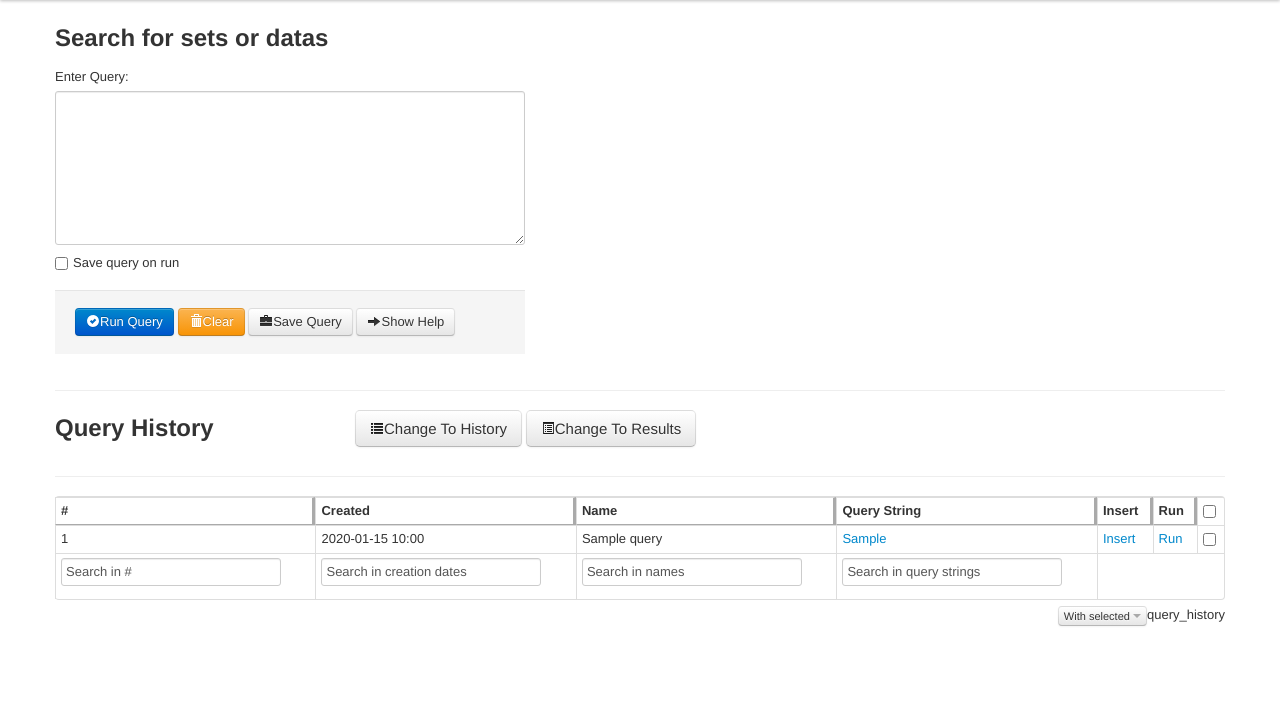
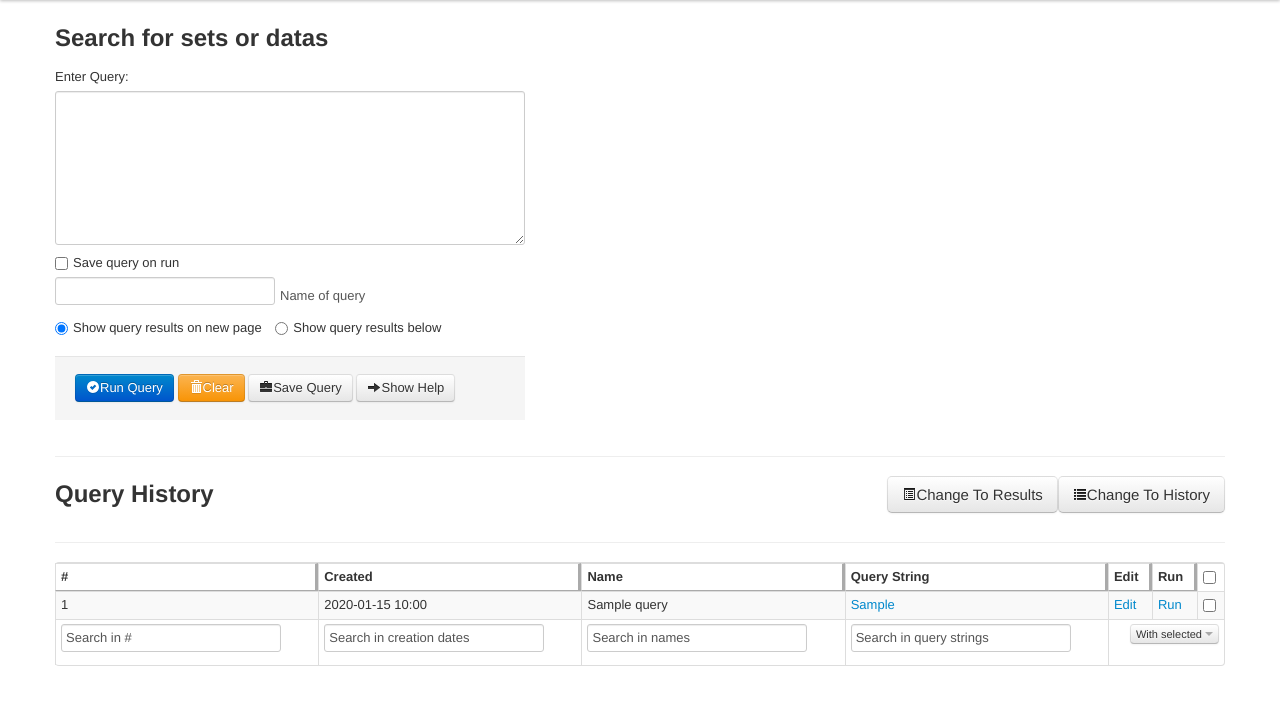
Before and after one commit to ProjektAugustiner/yamoda, a Flask app: page /search in a window 1280 px wide. Shown: the part 40-745 px from the top of the page. Run offline with Flask 2, Linux system fonts and the light colour scheme; a user stored in the database is signed in; tables that the repository leaves empty hold one stand-in row (values such as "Sample post"); parts of the project's set-up code (start-up, migrations or seed data) failed here and were passed over; some libraries are stand-ins or nearby versions.

Commit message:
Showing results below in search page works

```diff
--- a/yamoda/server/static/js/queryhistory.js
+++ b/yamoda/server/static/js/queryhistory.js
@@ -11,7 +11,7 @@
     logg.debug("activating dataTable for queryhistory_table");
     oTable = $("#queryhistory_table").dataTable({
       bStateSave: true,
-      sDom: "zflrtpi",
+      sDom: "zrltpi",
       oLanguage: {
         sSearch: "Search all columns"
       }
@@ -55,15 +55,17 @@
   });
 
   that = yamoda.queryhistory = {
-    insert_query: function(row, target$) {
-      var newtext;
-      newtext = $("#query_" + row).text().replace(/,/g, "\n");
-      target$.val(newtext);
+    insert_query: function(row) {
+      var query_name, query_string;
+      query_string = $("#query_" + row).text().replace(/,/g, "\n");
+      query_name = $("#query_name_" + row).text();
+      $("#query_input").val(query_string);
+      $("#query_name_input").val(query_name);
     },
-    run_query: function(row, target$, form$) {
+    run_query: function(row) {
       logg.debug("called run_query");
-      that.insert_query(row, target$);
-      form$.trigger("submit");
+      that.insert_query(row);
+      $("#query_form").trigger("submit");
     },
     toggle_all_checkboxes: function(master_checkbox, slave_checkboxes$) {
       logg.debug("called toggle_all_checkboxes");
--- a/yamoda/server/static/js/search.js
+++ b/yamoda/server/static/js/search.js
@@ -1,30 +1,16 @@
 // Generated by CoffeeScript 1.3.3
 (function() {
-  var logg, query_history_html, query_results_html, query_results_shown, that;
+  var change_to_query_history, change_to_query_results, logg, query_history_html, query_results_html, query_results_shown, send_query_request;
 
   logg = yamoda.get_logger("yamoda.search");
-
-  $(document).ready(function() {
-    $("#query_history_btn").hide();
-  });
 
   query_results_shown = false;
 
   query_history_html = "";
 
-  query_results_html = "<b>here be dragons...</b>";
+  query_results_html = "<h3>No results yet.</h3>";
 
-  that = yamoda.search = {
-    thisorthat: function() {
-      return logg.info("this", this);
-    },
-    request_help_content: function(url) {
-      return $.get(url, function(helptext) {
-        logg.info("got helptext for", url);
-        return $("#help-content").html(helptext);
-      });
-    },
-    change_to_query_history: function() {
+  change_to_query_history = function() {
     logg.info("change_to_query_history");
     if (!query_results_shown) {
       return;
@@ -35,8 +21,9 @@
     $("#query_history_btn").hide();
     $("#bottom-headline").text("Query History");
     return query_results_shown = false;
-    },
-    change_to_query_results: function() {
+  };
+
+  change_to_query_results = function() {
     logg.info("change_to_query_results");
     if (query_results_shown || query_results_html === "") {
       return;
@@ -47,7 +34,54 @@
     $("#query_results_btn").hide();
     query_results_shown = true;
     return $("#bottom-headline").text("Query Results");
+  };
+
+  send_query_request = function() {
+    var old_headline;
+    logg.info("send query request");
+    old_headline = $("#bottom-headline").text();
+    $("#bottom-headline").text("Processing...");
+    return $.ajax({
+      type: 'POST',
+      url: yamoda.search.search_url,
+      data: {
+        query: $("#query_input").val(),
+        name: $("#query_name_input").val(),
+        save_query: $("#save_query_checkbox").attr("checked")
+      },
+      success: function(data) {
+        logg.info("received query request answer");
+        query_results_html = data;
+        $("#bottom-headline").text(old_headline);
+        return change_to_query_results();
       }
+    });
+  };
+
+  $(document).ready(function() {
+    $("#query_history_btn").hide();
+    $("#query_results_btn").hide();
+    $('#query_form').submit(function() {
+      var show_results;
+      show_results = $("input[name='show_results']:checked").val();
+      if (show_results === "newpage") {
+        return true;
+      } else {
+        send_query_request();
+        return false;
+      }
+    });
+  });
+
+  yamoda.search = {
+    request_help_content: function(url) {
+      return $.get(url, function(helptext) {
+        logg.info("got helptext for", url);
+        return $("#help-content").html(helptext);
+      });
+    },
+    change_to_query_history: change_to_query_history,
+    change_to_query_results: change_to_query_results
   };
 
   yamoda.logg.info("yamoda.search loaded");
--- a/yamoda/server/templates/queryhistory.html
+++ b/yamoda/server/templates/queryhistory.html
@@ -3,7 +3,7 @@
 {% macro queryhistory_table(query_history) %}
 <script src="{{ url_for('static', filename='bootstrap-popover.js') }}"></script>
 <script src="{{ url_for('static', filename='bootstrap-tooltip.js') }}"></script>
-<table id="queryhistory_table" class="table table-condensed table-bordered table-striped, table-hover">
+<table id="queryhistory_table" class="table table-condensed table-bordered table-striped table-hover">
   <thead>
     <style type="text/css">
       th.header { border-right:3px solid #aaaaaa; border-bottom:1px solid #aaaaaa; }
@@ -20,7 +20,7 @@
       <th class="header">Created</th>
       <th class="header">Name</th>
       <th class="header">Query String</th>
-      <th class="header">Insert</th>
+      <th class="header">Edit</th>
       <th class="header">Run</th>
       <th><input type="checkbox" id="checkbox_all" onchange="yamoda.queryhistory.toggle_all_checkboxes(this, $('.querycheck'));" /></th>
     </tr>
@@ -30,13 +30,13 @@
     <tr>
       <td>{{ loop.index }}</td>
       <td>{{ query.created|dtformat }}</td>
-      <td>{{ query.name }}</td>
+      <td id="query_name_{{ loop.index0 }}">{{ query.name }}</td>
       <td>
         <a href="#" id="query_{{ loop.index0 }}" class="query_popover">{{- query.query_string -}}
         </a>
       </td>
-      <td><a href="#" onclick="yamoda.queryhistory.insert_query('{{ loop.index0 }}', $('#query_input'));">Insert</a></td>
-      <td><a href="#" onclick="yamoda.queryhistory.run_query('{{ loop.index0 }}', $('#query_input'), $('#query_form'));">Run</a></td>
+      <td><a href="#" onclick="yamoda.queryhistory.insert_query('{{ loop.index0 }}');">Edit</a></td>
+      <td><a href="#" onclick="yamoda.queryhistory.run_query('{{ loop.index0 }}');">Run</a></td>
       <td><input type="checkbox" class="querycheck" id="check_{{ query.id }}" value="yes" /></td>
     </tr>
     {%- endfor %}
@@ -47,10 +47,7 @@
       <th class="footer"><input type="text" name="search_created" class="search_init" value="Search in creation dates" /></th>
       <th class="footer"><input type="text" name="search_name" class="search_init" value="Search in names" /></th>
       <th class="footer"><input type="text" name="search_query" class="search_init" value="Search in query strings" /></th>
-      <th class="footer" colspan="3"></th>
-    </tr>
-  </tfoot>
-</table>
+      <th class="footer" colspan="3">
         <!-- adapted from datalist.html -->
         <div id="actionbutton" style="float: right">
           <div class="btn-group">
@@ -58,12 +55,16 @@
               With selected
               <span class="caret"></span>
             </button>
-query_history    <ul class="dropdown-menu">
+            <ul class="dropdown-menu">
               <li><a href="#" onclick="yamoda.queryhistory.del_queries()">Delete</a></li>
             </ul>
           </div>
           <div class="alert alert-error hide" id="actionerror"></div>
         </div>
+      </th>
+    </tr>
+  </tfoot>
+</table>
 <script type="text/javascript" src="{{ url_for('static', filename='ColResize.js') }}"></script>
 {% endmacro %}
 
--- a/yamoda/server/templates/search.html
+++ b/yamoda/server/templates/search.html
@@ -14,7 +14,16 @@
             <textarea name="query" id="query_input" class="field span12" rows="8"></textarea>
         </div>
         <label class="checkbox">Save query on run
-          <input type="checkbox" name="save_query"></input>
+          <input type="checkbox" id="save_query_checkbox" name="save_query"></input>
+        </label>
+        <input type="text" id="query_name_input" name="name"><span class="help-inline">Name of query</span>
+        <label class="radio inline">
+          <input type="radio" name="show_results" value="newpage" checked />
+          Show query results on new page
+        </label>
+        <label class="radio inline">
+          <input type="radio" name="show_results" value="below"/>
+          Show query results below
         </label>
       </div>
       <div class="form-actions">
@@ -54,9 +63,9 @@
     <h2 id="bottom-headline">Query History</h2>
   </div>
   <div class="span9">
-    <a href="#" id="query_history_btn" class="btn btn-large" onclick="yamoda.search.change_to_query_history()">
+    <a href="#" id="query_history_btn" class="btn btn-large pull-right" onclick="yamoda.search.change_to_query_history()">
       <i class="icon-list"></i>Change To History</a>
-    <a href="#" id="query_results_btn" class="btn btn-large" onclick="yamoda.search.change_to_query_results()">
+    <a href="#" id="query_results_btn" class="btn btn-large pull-right" onclick="yamoda.search.change_to_query_results()">
       <i class="icon-list-alt"></i>Change To Results</a>
   </div>
 </div>
@@ -72,8 +81,8 @@
 <script type="text/javascript" src="{{ url_for('static', filename='js/search.js') }}"></script>
 <script type="text/javascript">
 yamoda.queryhistory.del_queries_url = "{{ url_for('delete_queries') }}";
+yamoda.search.search_url = "{{ url_for('search') }}";
 yamoda.logg.info("del_queries_url", yamoda.queryhistory.del_queries_url);
-yamoda.search.thisorthat();
 </script>
 {% endblock %}
 
--- a/yamoda/server/views/search.py
+++ b/yamoda/server/views/search.py
@@ -15,6 +15,7 @@ searchtest   -- test searching
 
 import logging as logg
 import pprint
+import time
 
 from flask import render_template, request
 from flask.ext.login import login_required
@@ -28,12 +29,13 @@ from yamoda.server.database import HistoricQuery
 @app.route('/search', methods=["POST"])
 @login_required
 def do_search():
+    time.sleep(2)
     """Parse and execute query from client.
     Queries are saved if the user requests that.
     If successful, this view renders a data or set list with the results.
     Parse errors are sent to client in a special error template.
     """
-    logg.debug("request was %s, form %s", request, request.form)
+    logg.debug("request was %s, form %s, form keys %s", request, request.form, request.form.keys())
     # query strings from the client can use newline as separator
     query_string = replace_newline_with_comma(request.form["query"])
     logg.debug("got query string %s", query_string)
@@ -52,8 +54,9 @@ def do_search():
     logg.debug("result type %s, query %s", result_type, query)
     if "save_query" in request.form:
         # save query for later use (search history)
-        logg.info("saving query to DB")
-        hist_query = HistoricQuery(query_string=query_string)
+        query_name = request.form["name"]
+        logg.info("saving query to DB, name is %s", query_name)
+        hist_query = HistoricQuery(query_string=query_string, name=query_name)
         db.session.add(hist_query)
         db.session.commit()
 
```
Also changed, not shown: 2 other files. Lines whose indentation alone changed are shown as unchanged.
